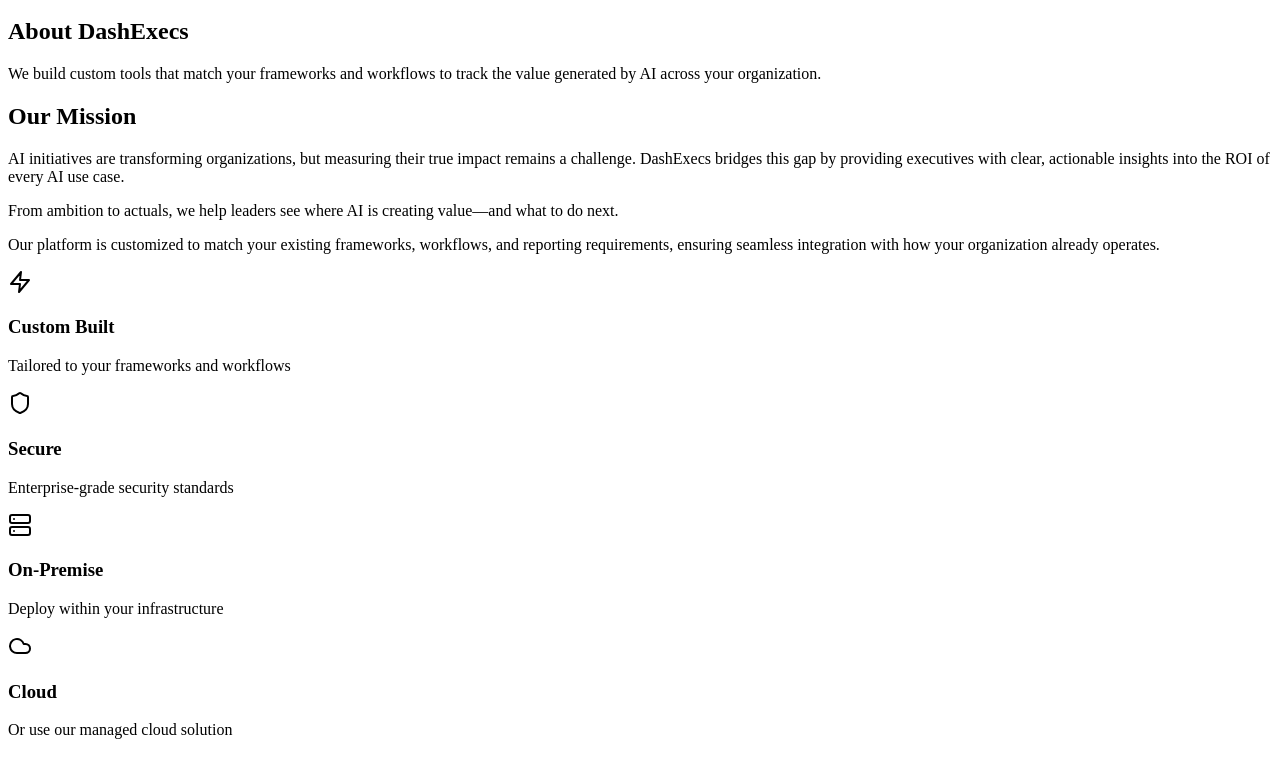
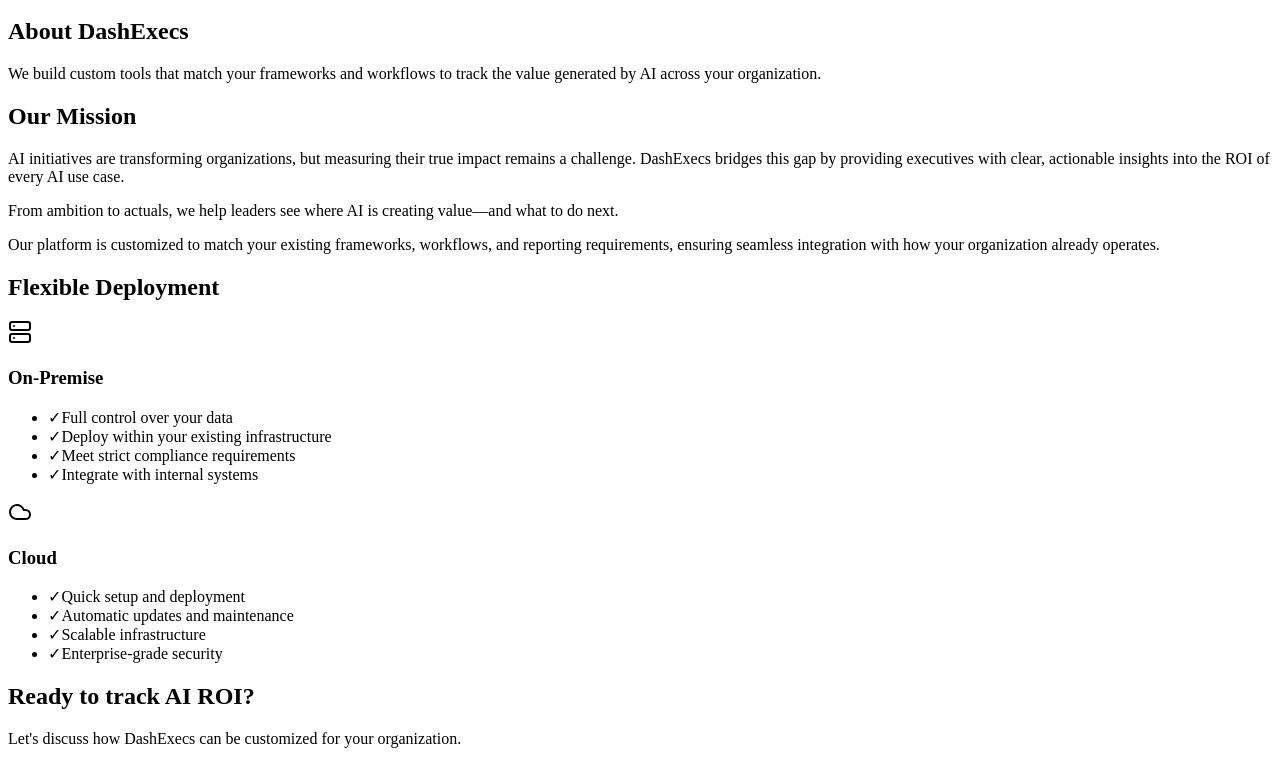
Before and after one commit to CyberTud/dashexecs-web, a React (Vite) app: page /about in a window 1280 px wide. Shown: the part 620-1382 px from the top of the page. Built offline with nearby package versions, Linux system fonts and the light colour scheme; the HTML template or start-up script is replaced by a standard one.

Commit message:
Remove feature cards grid from About page

```diff
--- a/src/pages/AboutPage.tsx
+++ b/src/pages/AboutPage.tsx
@@ -1,5 +1,5 @@
 import { motion } from 'framer-motion'
-import { ArrowRight, Cloud, Server, Shield, Zap } from 'lucide-react'
+import { ArrowRight, Cloud, Server } from 'lucide-react'
 import Navigation from '../components/Navigation'
 import { Button } from '../components/ui/Button'
 
@@ -37,9 +37,8 @@
             whileInView={{ opacity: 1, y: 0 }}
             viewport={{ once: true }}
             transition={{ duration: 0.6 }}
-            className="grid grid-cols-1 lg:grid-cols-2 gap-12 items-center"
+            className="max-w-4xl"
           >
-            <div>
             <h2 className="text-3xl md:text-4xl font-bold text-[#1a1a1a] mb-6">
               Our Mission
             </h2>
@@ -54,29 +53,6 @@
               Our platform is customized to match your existing frameworks, workflows, and reporting requirements,
               ensuring seamless integration with how your organization already operates.
             </p>
-            </div>
-            <div className="grid grid-cols-2 gap-6">
-              <div className="bg-white p-6 border border-gray-200">
-                <Zap className="w-10 h-10 text-blue-600 mb-4" />
-                <h3 className="text-xl font-bold text-[#1a1a1a] mb-2">Custom Built</h3>
-                <p className="text-gray-600">Tailored to your frameworks and workflows</p>
-              </div>
-              <div className="bg-white p-6 border border-gray-200">
-                <Shield className="w-10 h-10 text-blue-600 mb-4" />
-                <h3 className="text-xl font-bold text-[#1a1a1a] mb-2">Secure</h3>
-                <p className="text-gray-600">Enterprise-grade security standards</p>
-              </div>
-              <div className="bg-white p-6 border border-gray-200">
-                <Server className="w-10 h-10 text-blue-600 mb-4" />
-                <h3 className="text-xl font-bold text-[#1a1a1a] mb-2">On-Premise</h3>
-                <p className="text-gray-600">Deploy within your infrastructure</p>
-              </div>
-              <div className="bg-white p-6 border border-gray-200">
-                <Cloud className="w-10 h-10 text-blue-600 mb-4" />
-                <h3 className="text-xl font-bold text-[#1a1a1a] mb-2">Cloud</h3>
-                <p className="text-gray-600">Or use our managed cloud solution</p>
-              </div>
-            </div>
           </motion.div>
         </div>
       </section>
```
Lines whose indentation alone changed are shown as unchanged.
